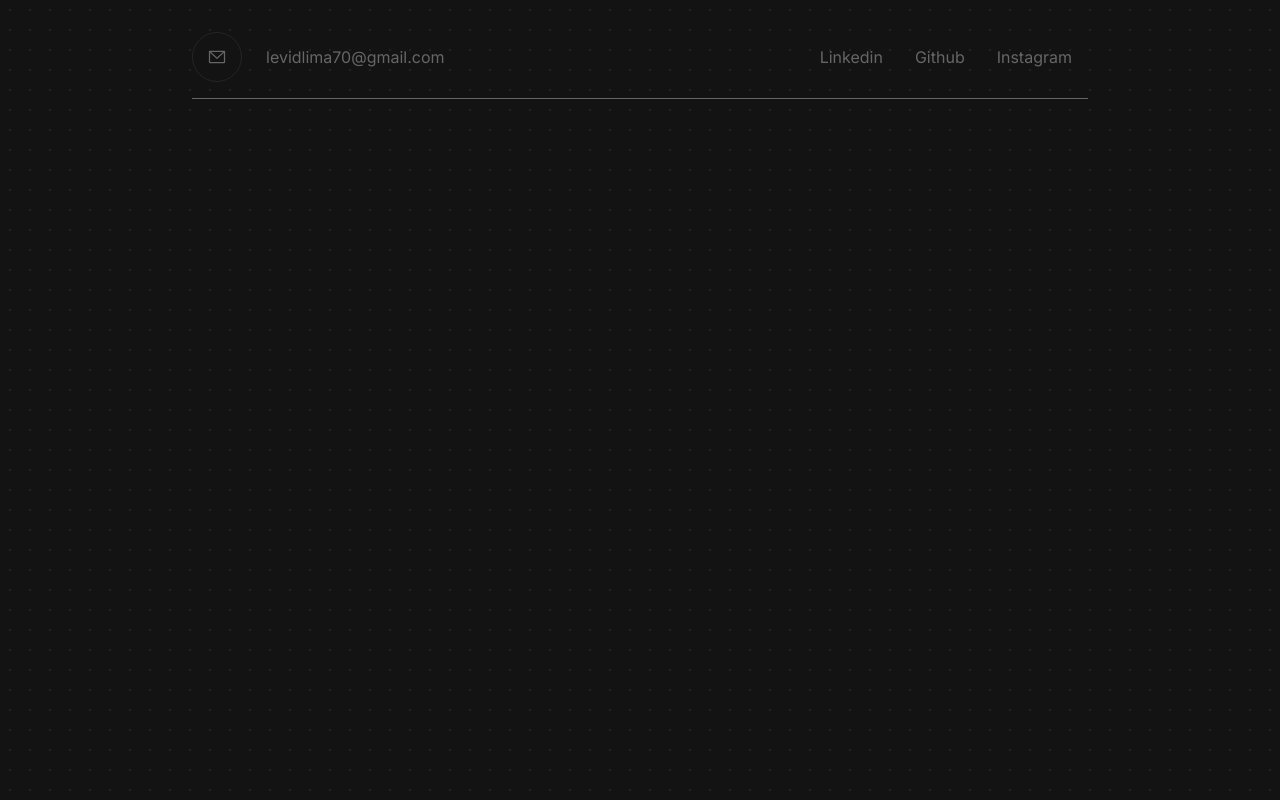
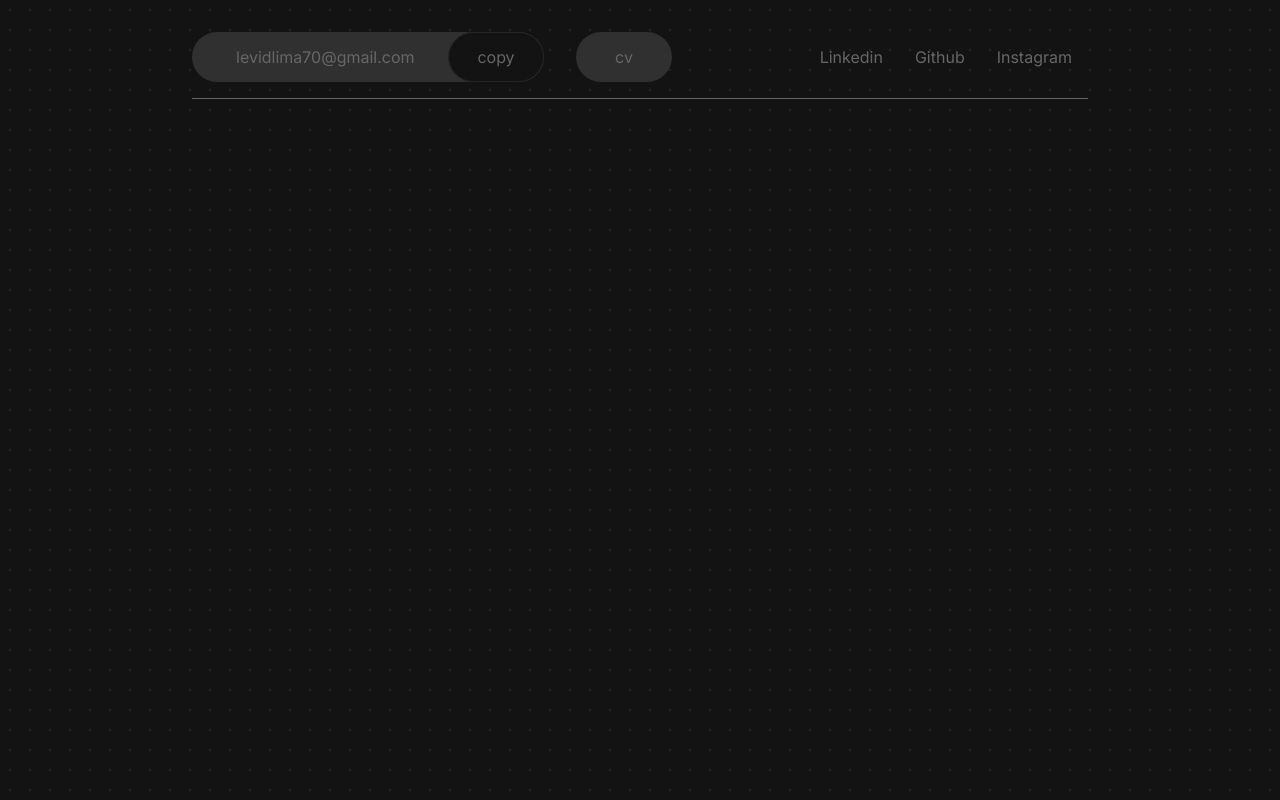
Before and after one commit to DEVLevid/levid-lima-web, a Next.js app: page / in a window 1280 px wide. Built offline with nearby package versions, Linux system fonts and the light colour scheme.

Commit message:
feat: Updating head component.

```diff
--- a/src/components/header/header.tsx
+++ b/src/components/header/header.tsx
@@ -1,6 +1,4 @@
-"use client"
-
-import { EnvelopeSimple } from "@phosphor-icons/react/dist/ssr/EnvelopeSimple";
+"use client";
 import styles from "./styles.module.scss";
 import { useState } from "react";
 
@@ -8,7 +6,7 @@ export default function Header() {
   const [copy, setCopy] = useState(false);
   const handleCopyEmail = () => {
     const email = "levidlima70@gmail.com";
-        navigator.clipboard.writeText(email)
+    navigator.clipboard.writeText(email);
     setCopy(true);
     setTimeout(() => setCopy(false), 2000);
   };
@@ -16,14 +14,27 @@ export default function Header() {
   return (
     <header className={styles.header}>
       <div className={styles.container}>
+        <div className={styles.contactContainer}>
           <div className={styles.emailContainer}>
-          <button onClick={handleCopyEmail} className={styles.icon}>
-          <EnvelopeSimple size={20} />
+            {copy ? (
+              <p className={styles.gmailCopy}>Email copiado!</p>
+            ) : (
+              <p className={styles.gmail}>levidlima70@gmail.com</p>
+            )}
+            <button onClick={handleCopyEmail} className={styles.copyBtn}>
+              copy
             </button>
-          {copy ? <p className={styles.gmailCopy}>Email copiado com sucesso!</p> : <p className={styles.gmail}>levidlima70@gmail.com</p>}
+          </div>
+          <div className={styles.cvContainer}>
+            <a href="/cv.pdf" download>
+              <button className={styles.cvBtn}> cv </button>
+            </a>
+          </div>
         </div>
         <div className={styles.socialContainer}>
-          <a href="https://www.linkedin.com/in/levid-lima-326311260/">Linkedin</a>
+          <a href="https://www.linkedin.com/in/levid-lima-326311260/">
+            Linkedin
+          </a>
           <a href="https://github.com/DEVLevid">Github</a>
           <a href="https://www.instagram.com/levidlima">Instagram</a>
         </div>
--- a/src/components/header/styles.module.scss
+++ b/src/components/header/styles.module.scss
@@ -10,25 +10,57 @@
     padding-bottom: 1rem;
     border-bottom: 1px solid #666666;
 
-    .emailContainer {
+    .contactContainer {
       display: flex;
       align-items: center;
       flex-direction: row;
+      gap: 2rem;
+
+      .cvContainer {
+        width: 6rem;
+        height: 50px;
+        display: flex;
+        align-items: center;
+        justify-content: center;
+        background-color: #303030;
+        border-radius: 2rem;
+
+        .cvBtn {
+          width: 100%;
+          background: none;
+          border: none;
+          cursor: pointer;
+          color: #666666;
+          transition: color 0.3s ease, transform 0.3s ease;
+
+          &:hover {
+            color: white;
+          }
+        }
+      }
+    }
+
+    .emailContainer {
+      width: 22rem;
+      display: flex;
+      flex-direction: row;
+      align-items: center;
       justify-content: space-between;
       gap: 1.5rem;
+      background-color: #303030;
+      border-radius: 2rem;
 
-      .icon {
+      .copyBtn {
         background-color: #131313;
         color: #666666;
-        width: 50px;
+        width: 6rem;
         height: 50px;
-        border-radius: 100%;
+        border-radius: 2rem;
         display: flex;
         align-items: center;
         justify-content: center;
         border: 1px solid #252525;
         cursor: pointer;
-
         transition: color 0.3s ease, transform 0.3s ease;
 
         &:hover {
@@ -42,10 +74,12 @@
 
       .gmail {
         color: #666666;
+        padding-left: 2.75rem;
       }
 
-      .gamilCopy {
+      .gmailCopy {
         color: #fff;
+        padding-left: 5.75rem;
       }
     }
 
```
Also changed, not shown: 1 other file (tests, documents, lock files or other folders). Lines whose indentation alone changed are shown as unchanged.
